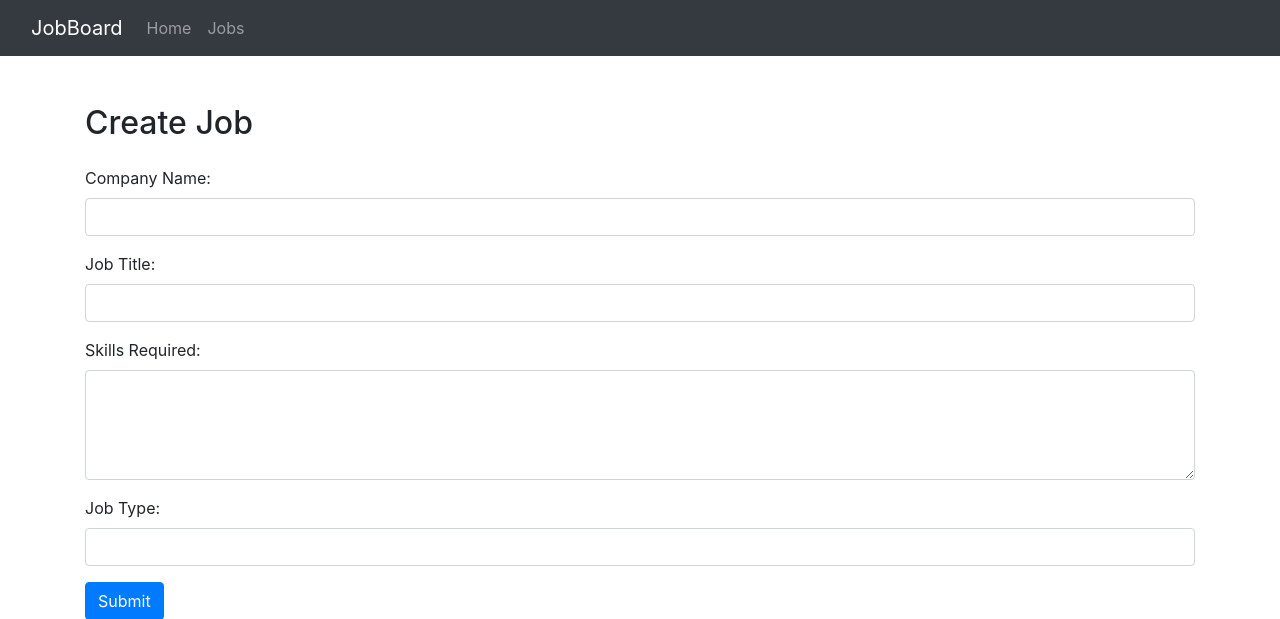
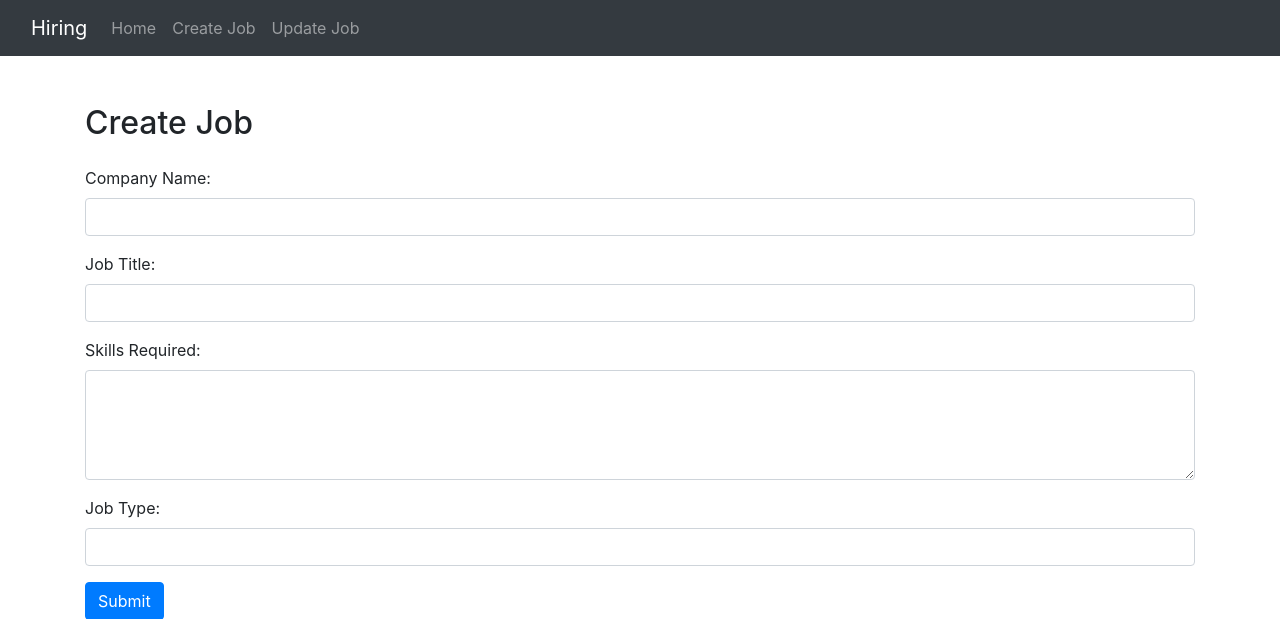
Before and after one commit to Namraa310806/DjangoJobBoard, a Django app: page /job/create/ in a window 1280 px wide. Shown: the top 619 px of the page. Run offline with Django 5.2, Linux system fonts and the light colour scheme; some libraries are stand-ins or nearby versions.

Commit message:
Job Creation editing

```diff
--- a/jobs/urls.py
+++ b/jobs/urls.py
@@ -7,6 +7,6 @@ urlpatterns = [
     path('jobs/',views.jobs),
     path('job/apply/<str:com>/<str:tit>/<int:no>',views.userform),
     path('jobs/<str:slug>',views.detail),
-    path('job/create/',views.companyform)
+    path('job/create/',views.companyform),
 
 ]
--- a/templates/companyform.html
+++ b/templates/companyform.html
@@ -9,7 +9,7 @@
 <body>
     <nav class="navbar navbar-expand-lg navbar-dark bg-dark">
         <div class="container-fluid">
-          <a class="navbar-brand" href="/">JobBoard</a>
+          <a class="navbar-brand" href="/">Hiring</a>
           <button class="navbar-toggler" type="button" data-bs-toggle="collapse" data-bs-target="#navbarSupportedContent" aria-controls="navbarSupportedContent" aria-expanded="false" aria-label="Toggle navigation">
             <span class="navbar-toggler-icon"></span>
           </button>
@@ -19,7 +19,10 @@
                 <a class="nav-link " aria-current="page" href="/">Home</a>
               </li>
               <li class="nav-item">
-                <a class="nav-link" href="/jobs">Jobs</a>
+                <a class="nav-link" href="/job/create">Create Job</a>
+              </li>
+              <li class="nav-item">
+                <a class="nav-link" href="/job/update">Update Job</a>
               </li>
             </ul>
           </div>
--- a/templates/jobs.html
+++ b/templates/jobs.html
@@ -29,6 +29,7 @@
               <li class="nav-item">
                 <a class="nav-link active" href="/jobs">Jobs</a>
               </li>
+
             </ul>
             <form class="d-flex" role="search">
               <input class="form-control me-2" type="search" placeholder="Search" aria-label="Search">
--- a/templates/userform.html
+++ b/templates/userform.html
@@ -22,6 +22,7 @@
               <li class="nav-item">
                 <a class="nav-link" href="/jobs">Jobs</a>
               </li>
+
             </ul>
           </div>
         </div>
```
Also changed, not shown: templates/home.html (+14 -5 lines), jobs/views.py (line endings or trailing spaces).
